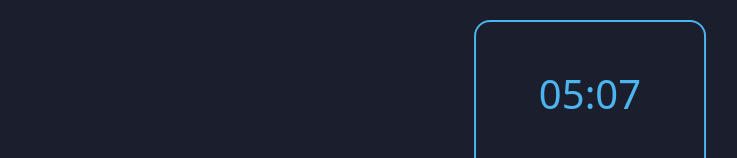
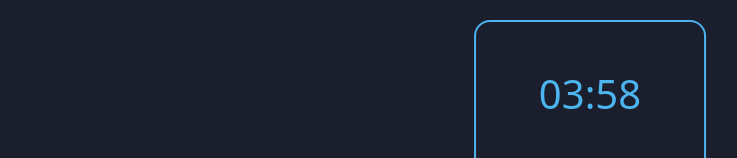
Before and after one commit to LugpDev2022/time-app, a React (Vite) app: page / in a window 1280 px wide. Shown: the part 366-524 px from the top of the page, without its empty margins (50-787 px from the left). Built offline with nearby package versions, Linux system fonts and the light colour scheme.

Commit message:
Make the clock work using a custom hook

```diff
--- /dev/null
+++ b/src/hooks/index.js
@@ -0,0 +1 @@
+export * from './useLocalClock';
--- /dev/null
+++ b/src/hooks/useLocalClock.jsx
@@ -0,0 +1,46 @@
+import { useState, useEffect } from 'react';
+
+export const useLocalClock = () => {
+  const [{ hours, minutes }, setTime] = useState({
+    hours: new Date().getHours().toString(),
+    minutes: new Date().getMinutes().toString(),
+  });
+
+  useEffect(() => {
+    if (hours.length < 2) {
+      setTime({ minutes, hours: `0${hours}` });
+    }
+
+    if (minutes.length < 2) {
+      setTime({ minutes: `0${minutes}`, hours });
+    }
+  }, []);
+
+  useEffect(() => {
+    setInterval(() => {
+      const date = new Date();
+      const newMinutes = date.getMinutes().toString();
+      const newHour = date.getHours().toString();
+
+      if (minutes !== newMinutes) {
+        if (newMinutes.length < 2) {
+          setTime({ hours, minutes: `0${newMinutes}` });
+          return;
+        }
+
+        setTime({ hours, minutes: newMinutes });
+      }
+
+      if (hours !== newHour) {
+        if (newHour.length < 2) {
+          setTime({ minutes, hours: `0${newHour}` });
+          return;
+        }
+
+        setTime({ minutes, hours: newHour });
+      }
+    }, 5000);
+  }, []);
+
+  return { hours, minutes };
+};
--- a/src/pages/ClockPage.jsx
+++ b/src/pages/ClockPage.jsx
@@ -1,7 +1,8 @@
 import { Col, Container, Row } from 'react-bootstrap';
+import { useLocalClock } from '../hooks';
 
 export const ClockPage = () => {
-  const time = '05:07';
+  const { hours, minutes } = useLocalClock();
 
   return (
     <div className='position-absolute top-50 start-50 translate-middle'>
@@ -14,7 +15,7 @@ export const ClockPage = () => {
 
         <Row className='mt-5'>
           <div className='border rounded-4 border-2 border-primary d-flex align-items-center justify-content-center p-5'>
-            <span className='text-primary h1'>{time}</span>
+            <span className='text-primary h1'>{`${hours}:${minutes}`}</span>
           </div>
         </Row>
       </Container>
```
